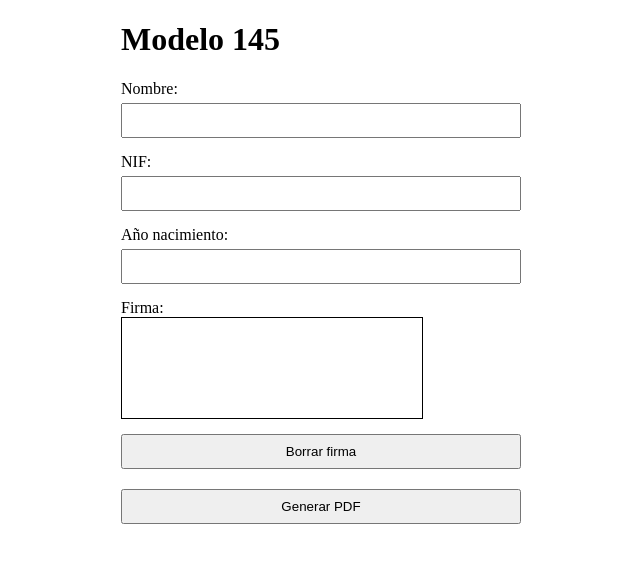
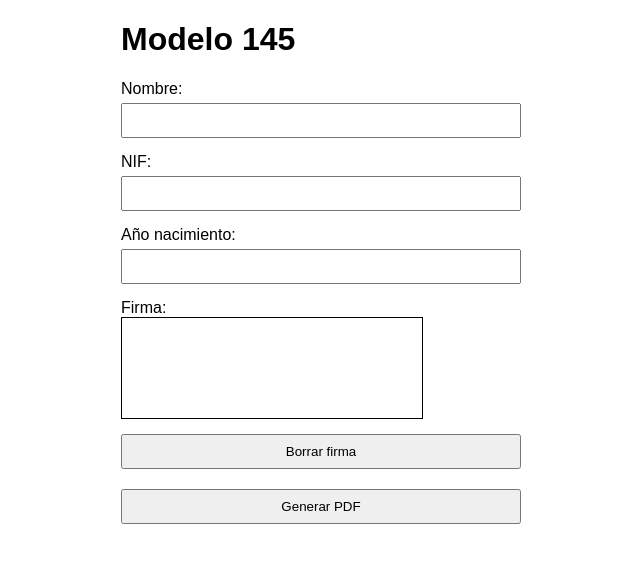
Before and after one commit to ivangs1975-coder/modelo145, a plain HTML site: page modelo145_app/frontend/index.html in a window 1280 px wide. Shown: the whole page, without its empty margins (319-959 px from the left). Drawn offline with Linux system fonts and the light colour scheme.

Commit message:
Update styles.css

```diff
--- a/modelo145_app/frontend/styles.css
+++ b/modelo145_app/frontend/styles.css
@@ -1,5 +1,5 @@
 body {
-  font-family: Arial,7 sans-serif;
+  font-family: Arial, sans-serif;
   margin: 20px;
 }
 
```
